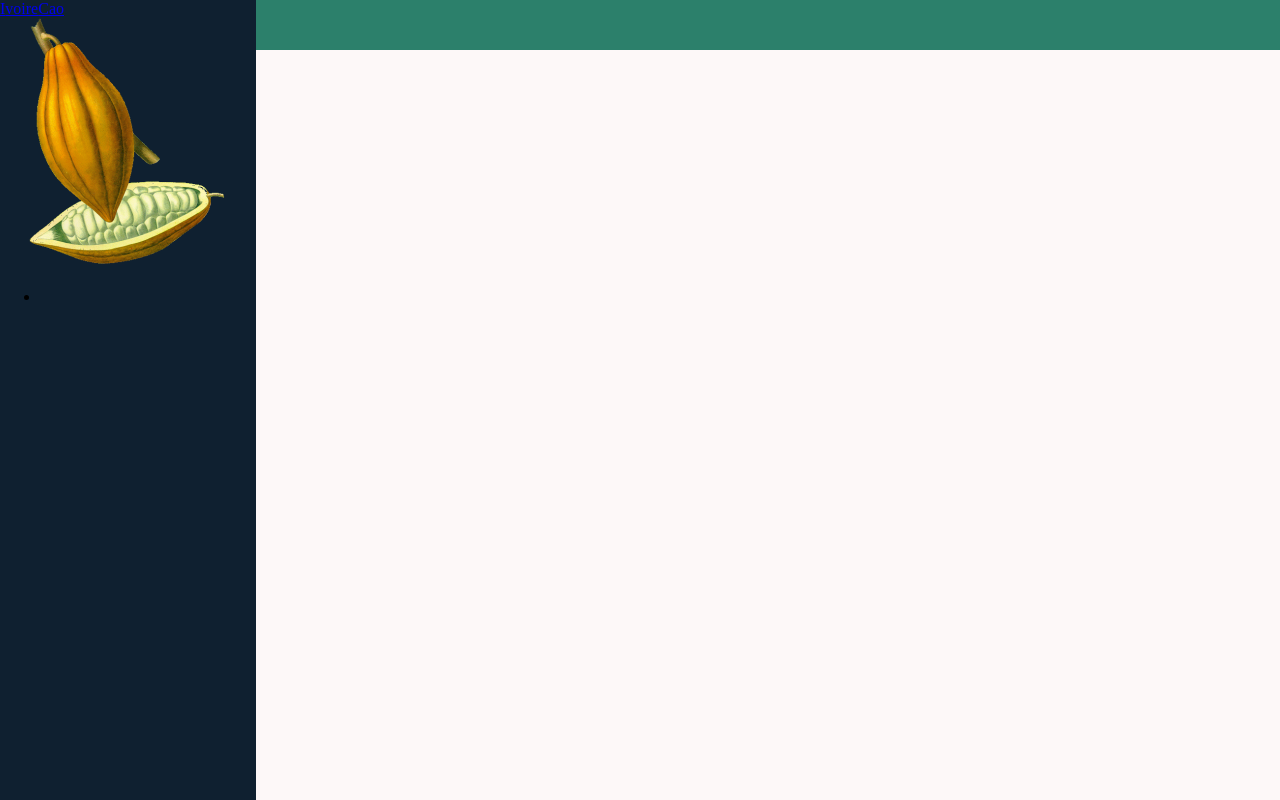
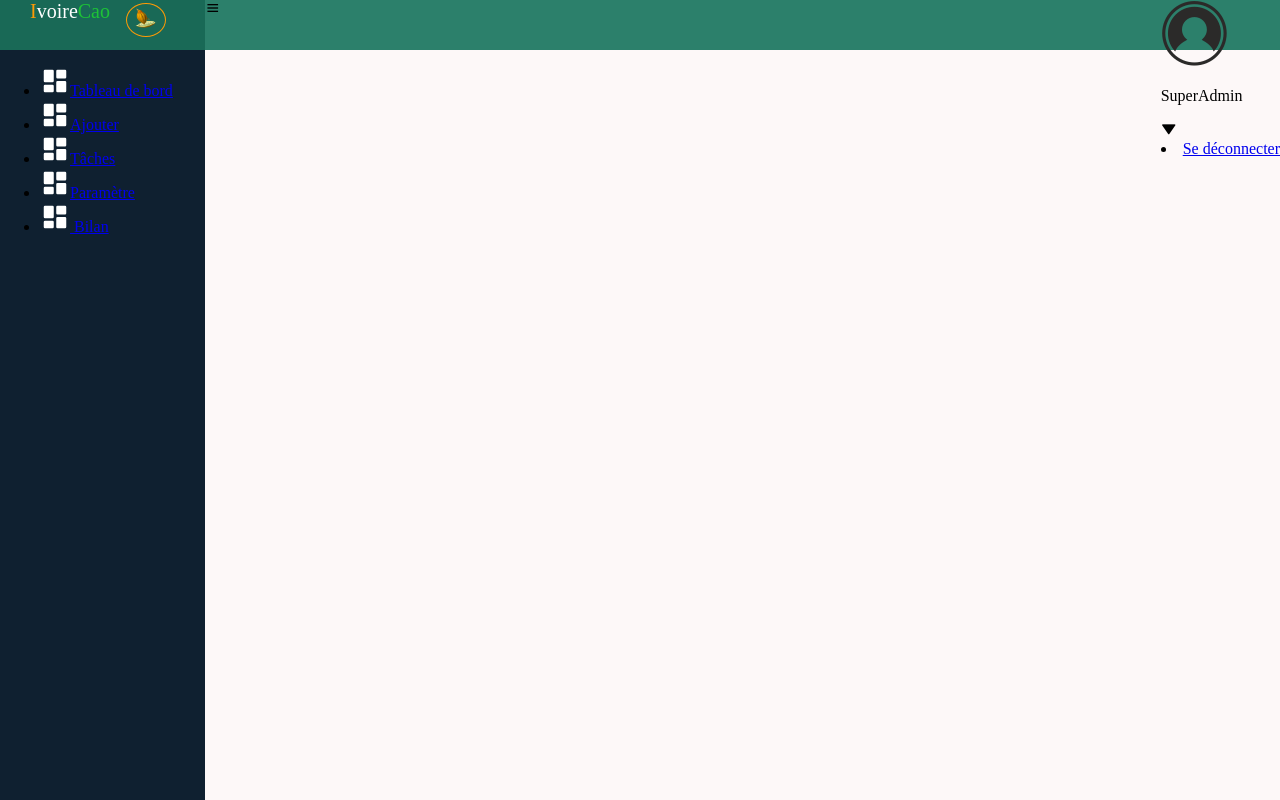
Before and after one commit to Mathurin-kouame/IvoireCao, a plain HTML site: page html/tableauBord.html in a window 1280 px wide. Drawn offline with nearby package versions, Linux system fonts and the light colour scheme.

Commit message:
environ 14h sauv

```diff
--- a/css/tableauBord.css
+++ b/css/tableauBord.css
@@ -7,13 +7,53 @@ body{
     display: flex;
 }
 .menu{
-    width: 20%;
+    width: 16%;
     height: 100vh;
     background-color:#0F2030;
 
 }
+.cont-logo{
+    background-color:#196956;
+    width: 300px;
+    height: 50px;
+}
+.text-logo a{
+    color: #fff;
+    text-decoration: none;
+    margin-left: 30px;
+    margin-top: -8px;
+    font-size: 20px;
+
+}
+.logo-I{
+    color: #FD9A06;
+}
+
+.logo-C{
+    color: #1DC337;
+}
+
+.logoImg{
+    width: 26px;
+    height: 20px;
+    border: 1px solid #FD9A06;
+    border-radius: 100%;
+    padding: 6px;
+    margin-top: -20px;
+    margin-left: 126px;
+
+}
+
+
+.logoImg img{
+    width: 26px;
+    height: 20px;
+    margin-top: -2px
+
+}
+
 .content{
-    width: 80%;
+    width: 100%;
     background-color: #FDF8F8;
 
 }
@@ -22,3 +62,6 @@ header{
     height: 50px;
     background-color: #2C806B;
 }
+.elms-admin{
+    float: right;
+}
--- a/html/tableauBord.html
+++ b/html/tableauBord.html
@@ -6,24 +6,36 @@
     <meta name="viewport" content="width=device-width, initial-scale=1.0">
     <script src="https://unpkg.com/boxicons@2.1.4/dist/boxicons.js"></script>
     <link href='https://unpkg.com/boxicons@2.1.4/css/boxicons.min.css' rel='stylesheet'>
+    <link rel="stylesheet" href="https://cdnjs.cloudflare.com/ajax/libs/font-awesome/6.3.0/css/all.min.css" integrity="sha512-SzlrxWUlpfuzQ+pcUCosxcglQRNAq/DZjVsC0lE40xsADsfeQoEypE+enwcOiGjk/bSuGGKHEyjSoQ1zVisanQ==" crossorigin="anonymous" referrerpolicy="no-referrer" />
     <link rel="stylesheet" href="/css/tableauBord.css">
     <title>Tableau de bord</title>
 </head>
 <body>
    <div class="container">
     <div class="menu">
-        <div>
-            <div class="text-logo">
-                <a href="#"><span>I</span>voire<span>Cao</span></a>
-            </div>
-           <div class="logoImg"><img src="/img/logo.jpeg" alt="logo cacoa"></div>
+        <div class="cont-logo">
+            <div class="text-logo"><a href="#"><span class="logo-I">I</span>voire<span class="logo-C">Cao</span></a></div>
+           <div class="logoImg"><img src="/img/logo.jpeg" alt="logo cacoa"></div></div>
+        <div class="all-link">
+            <ul>
+                <li><a href="#"><img src="/img/dashboard-svgrepo-com.svg" width="30px" alt=""><span link-name>Tableau de bord</span></a></li>
+                <li><a href="#"><img src="/img/dashboard-svgrepo-com.svg" width="30px" alt=""><span link-name>Ajouter</span></a></li>
+                <li><a href="#"><img src="/img/dashboard-svgrepo-com.svg" width="30px" alt=""><span link-name>Tâches</span></a></li>
+                <li><a href="#"><img src="/img/dashboard-svgrepo-com.svg" width="30px" alt=""><span link-name>Paramètre</span></a></li>
+                <li><a href="#"><img src="/img/dashboard-svgrepo-com.svg" width="30px" alt=""> <span link-name>Bilan</span></a></li>
+            </ul>
         </div>
-        <ul>
-            <li></li>
-        </ul>
     </div>
     <div class="content">
-        <header></header>
+        <header class="navbar">
+           <span><i class='bx bx-menu'></i></span>
+            <div class="elms-admin">
+                <img src="/img/icons8-user-67.png" alt="">
+                <p>SuperAdmin</p>
+                <span><i class='bx bxs-down-arrow'></i></span><li><a href="#"> Se déconnecter</a></li>
+            </div>
+
+        </header>
 
     </div>
 
```
Also changed, not shown: img/icons8-user-67.png (added), img/img-de-gestionnaire.jpeg (deleted), img/user-circle-solid-24.png (deleted), 2 other files.
